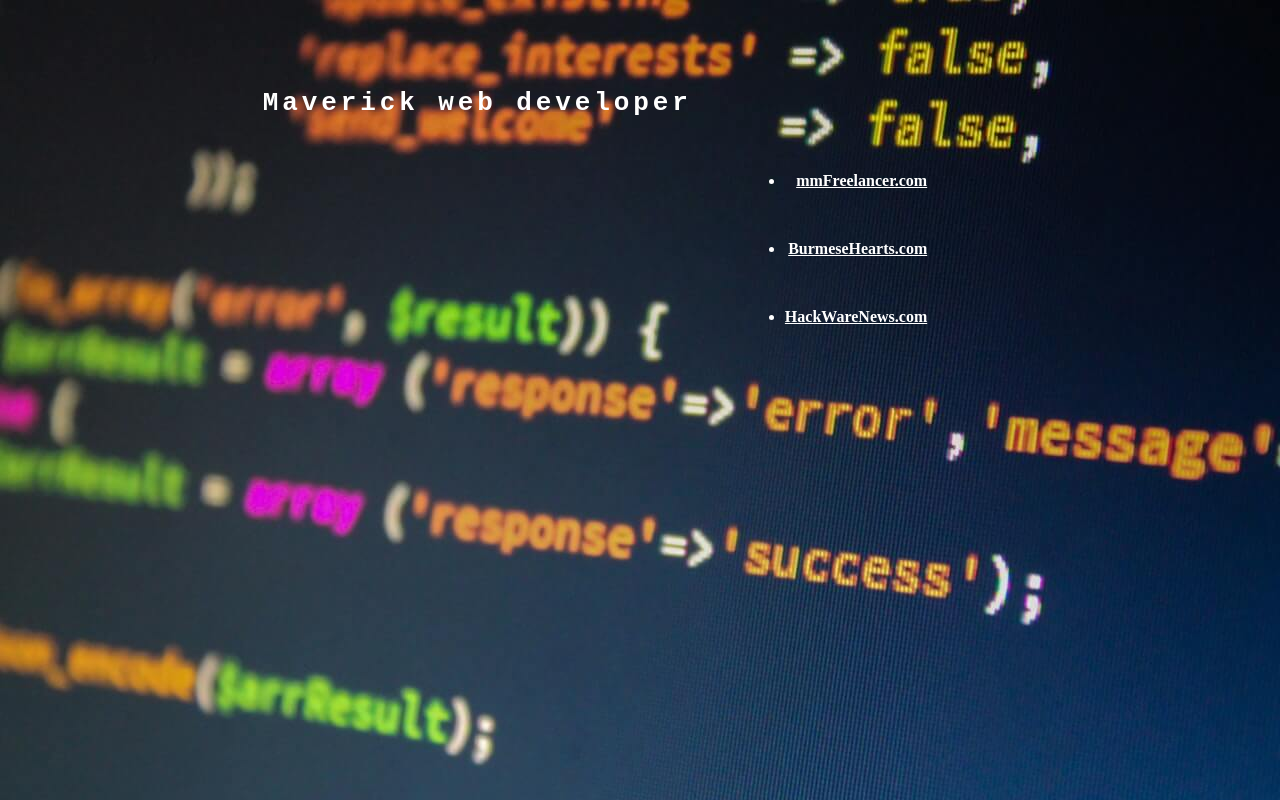
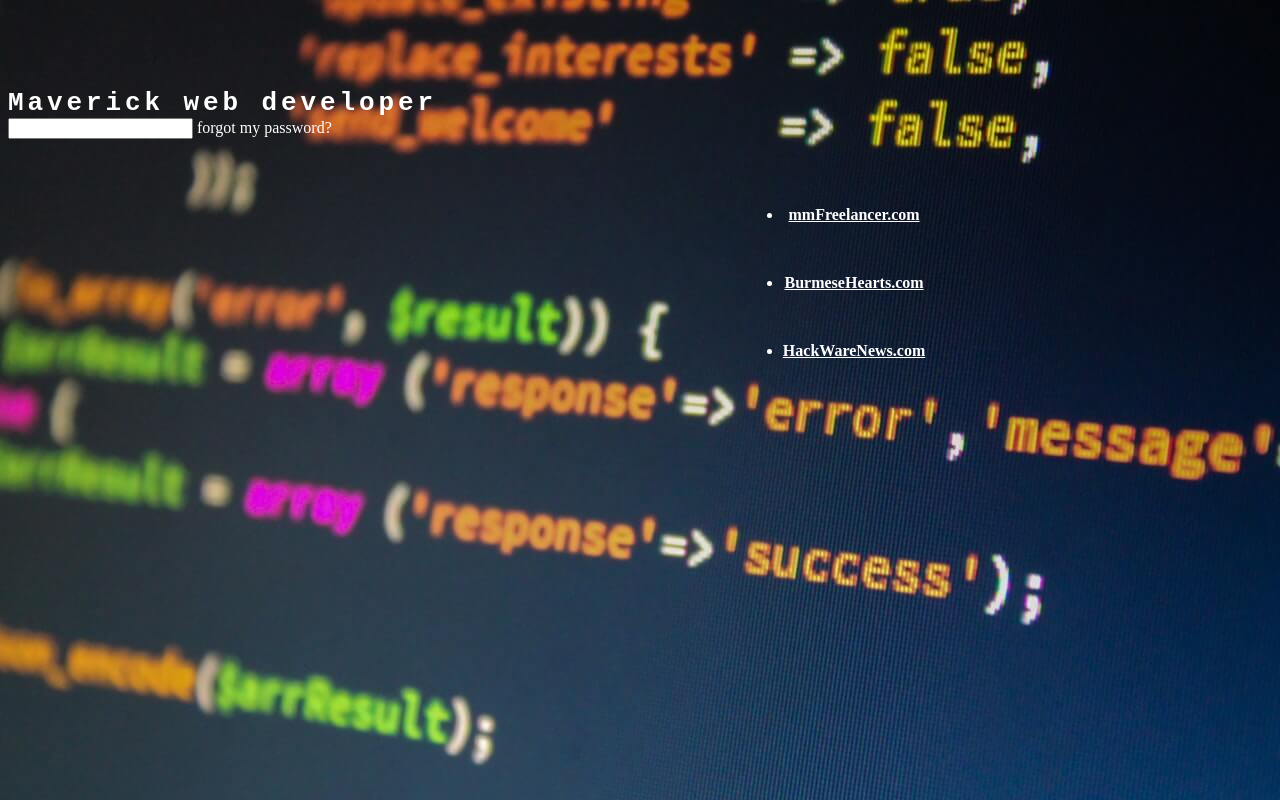
Before and after one commit to 1780089G/1780089G.github.io, a plain HTML site: page index.html in a window 1280 px wide. Drawn offline with Linux system fonts and the light colour scheme.

Commit message:
1292017 pass

```diff
--- a/app.css
+++ b/app.css
@@ -44,14 +44,19 @@ h1 {
 */
 		li {
 			color: white;
-			text-align: right;
-      padding-right: 40px;
-      margin: 50px 50px 50px;
+			text-align: center;
+      padding-right: 22px;
+      margin: 50px auto 50px auto;
 		}
+label {
+  color: white;
+}
 		ul
 	{
 		color: white;
 		text-align: center;
+    padding-right: 22px;
+    margin: 50px auto 50px auto;
 	}
 
 		h4 {
@@ -61,7 +66,7 @@ h1 {
 
 body {
 	background: url(bash-161382_640.jpeg);
-	background-repeat: no-repeat;
+	background-repeat: repeat;
 	background-size: cover;
 }
 		a
--- a/index.html
+++ b/index.html
@@ -16,6 +16,8 @@
 <div class="typewriter">
   <h1>Maverick web <strong>
  developer</strong></h1>
+ <input type="password" name="your password">
+ <label>forgot my password? </label>
   <br>
   <br>
 </div>
```
